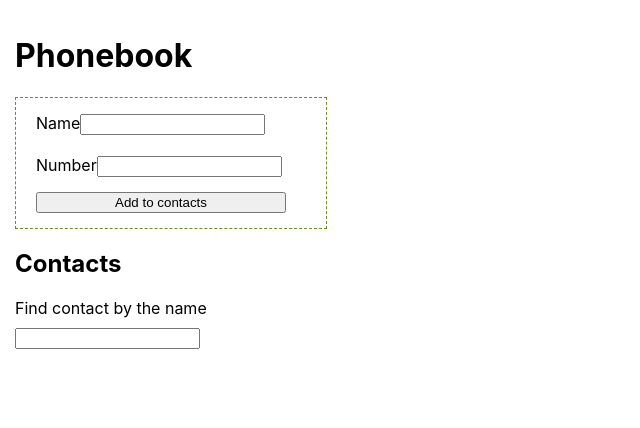
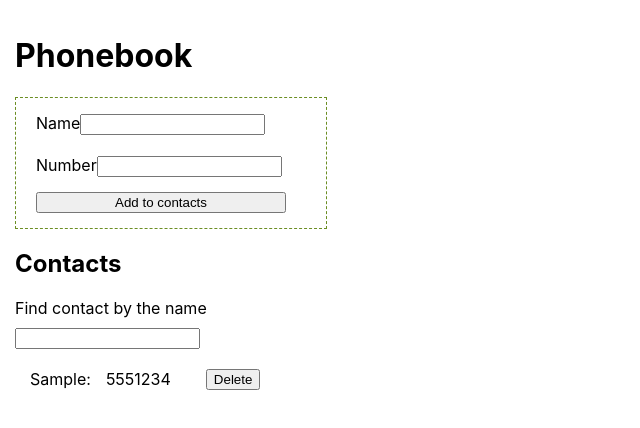
Before and after one commit to IhorShvydkyi/goit-react-hw-06-phonebook, a React (Create React App) app: page / in a window 1280 px wide. Both pictures are taken after typing "Sample", "5551234" into the empty fields and a click on the button "Add to contacts". Shown: the top 428 px of the page, without its empty margins (0-640 px from the left). Built offline with nearby package versions, Linux system fonts and the light colour scheme.

Commit message:
contacts list

```diff
--- a/src/App.js
+++ b/src/App.js
@@ -1,57 +1,50 @@
-import { useState, useEffect } from "react";
+// import { useState, useEffect } from 'react'
 import { Container } from "./App.styled";
 import Form from "./components/Form/Form";
 import Filter from "./components/Filter/Filter";
 import ContactList from "./components/Contacts/ContactList";
 
 export default function App() {
-  const [contacts, setContacts] = useState(
-    JSON.parse(localStorage.getItem("contacts")) ?? []
-  );
+  // const [contacts, setContacts] = useState(
+  // 	JSON.parse(localStorage.getItem('contacts')) ?? []
+  // )
 
-  const [filter, setFilter] = useState("");
+  // const [filter, setFilter] = useState('')
 
-  useEffect(() => {
-    localStorage.setItem("contacts", JSON.stringify(contacts));
-  }, [contacts]);
+  // useEffect(() => {
+  // 	localStorage.setItem('contacts', JSON.stringify(contacts))
+  // }, [contacts])
 
-  const onSubmitContactForm = (data) => {
-    if (contacts.find((contact) => contact.name === data.name)) {
-      alert(`${data.name} is already in contacts.`);
-    } else {
-      setContacts((prevContacts) => [data, ...prevContacts]);
-    }
-  };
+  // const onSubmitContactForm = (data) => {
+  // 	if (contacts.find((contact) => contact.name === data.name)) {
+  // 		alert(`${data.name} is already in contacts.`)
+  // 	} else {
+  // 		setContacts((prevContacts) => [data, ...prevContacts])
+  // 	}
+  // }
 
-  const handleContactsFilter = (e) => {
-    setFilter(e.target.value);
-  };
+  // const handleContactsFilter = (e) => {
+  // 	setFilter(e.target.value)
+  // }
 
-  const getVisibleContacts = () => {
-    const filterNormalize = filter.toLowerCase();
-    return contacts.filter((contact) => {
-      return contact.name.toLowerCase().includes(filterNormalize);
-    });
-  };
+  // const getVisibleContacts = () => {
+  // 	const filterNormalize = filter.toLowerCase()
+  // 	return contacts.filter((contact) => {
+  // 		return contact.name.toLowerCase().includes(filterNormalize)
+  // 	})
+  // }
 
-  const toDeleteContact = (contactId) => {
-    setContacts(contacts.filter((contact) => contact.id !== contactId));
-  };
+  // const toDeleteContact = (contactId) => {
+  //   setContacts(contacts.filter((contact) => contact.id !== contactId));
+  // };
 
   return (
     <Container>
       <h1>Phonebook</h1>
       <Form />
       <h2>Contacts</h2>
-      <Filter onChange={handleContactsFilter} value={filter} />
-      {getVisibleContacts().length === 0 && filter.length > 0 ? (
-        <p>No results for your search</p>
-      ) : (
-        <ContactList
-          contacts={getVisibleContacts()}
-          toDeleteContact={toDeleteContact}
-        />
-      )}
+      <Filter />
+      <ContactList />
     </Container>
   );
 }
--- a/src/components/Contacts/ContactList.js
+++ b/src/components/Contacts/ContactList.js
@@ -1,20 +1,39 @@
-import ContactItem from "./ContatctItem";
-import PropTypes from "prop-types";
-import { ContactListStyled } from "./ContactList.styled";
-function ContactList({ contacts, toDeleteContact }) {
+import { useDispatch, useSelector } from "react-redux";
+import actions from "../../redux/actions";
+import {
+  ContactListStyled,
+  ContactItem,
+  Number,
+  DeleteBtn,
+} from "./ContactList.styled";
+
+const ContactsList = () => {
+  const dispatch = useDispatch();
+
+  const contacts = useSelector((state) => {
+    const { filter, items } = state.contacts;
+    const normalizedFilter = filter.toLowerCase();
+    const filteredContacts = items.filter((item) =>
+      item.name.toLowerCase().includes(normalizedFilter)
+    );
+    return filteredContacts;
+  });
+
+  const onDelete = (id) => dispatch(actions.deleteContact(id));
+
   return (
     <ContactListStyled>
-      {contacts.map(({ id, name, number }) => (
-        <ContactItem
-          key={id}
-          id={id}
-          name={name}
-          number={number}
-          toDeleteContact={toDeleteContact}
-        />
+      {contacts.map((contact) => (
+        <ContactItem key={contact.id}>
+          <Number>{contact.name}:</Number>
+          <Number>{contact.number}</Number>
+          <DeleteBtn type="button" onClick={() => onDelete(contact.id)}>
+            Delete
+          </DeleteBtn>
+        </ContactItem>
       ))}
     </ContactListStyled>
   );
-}
+};
 
-export default ContactList;
+export default ContactsList;
--- a/src/components/Contacts/ContactList.styled.js
+++ b/src/components/Contacts/ContactList.styled.js
@@ -5,3 +5,14 @@ export const ContactListStyled = styled.ul`
   width: 300px;
   padding-left: 0;
 `;
+export const ContactItem = styled.li`
+  display: flex;
+  margin-bottom: 15px;
+`;
+
+export const Number = styled.span`
+  margin-left: 15px;
+`;
+export const DeleteBtn = styled.button`
+  margin-left: 35px;
+`;
--- a/src/components/Contacts/ContatctItem.js
+++ /dev/null
@@ -1,26 +0,0 @@
-import PropTypes from "prop-types";
-import { ContactItemStyled, Number, DeleteBtn } from "./ContatctItem.styled";
-
-function ContactItem({ name, number, id, toDeleteContact }) {
-  return (
-    <ContactItemStyled>
-      {name}: <Number>{number}</Number>
-      <DeleteBtn
-        onClick={() => {
-          toDeleteContact(id);
-        }}
-        type="button"
-      >
-        Delete
-      </DeleteBtn>
-    </ContactItemStyled>
-  );
-}
-export default ContactItem;
-
-ContactItem.propTypes = {
-  id: PropTypes.string,
-  name: PropTypes.string,
-  number: PropTypes.string,
-  onDeleteContact: PropTypes.func,
-};
--- a/src/components/Contacts/ContatctItem.styled.js
+++ /dev/null
@@ -1,14 +0,0 @@
-import styled from "@emotion/styled";
-
-export const ContactItemStyled = styled.li`
-  display: flex;
-  margin-bottom: 15px;
-`;
-
-export const Number = styled.span`
-  margin-left: 15px;
-`;
-
-export const DeleteBtn = styled.button`
-  margin-left: 35px;
-`;
--- a/src/components/Filter/Filter.js
+++ b/src/components/Filter/Filter.js
@@ -1,23 +1,19 @@
 import { useSelector, useDispatch } from "react-redux";
-import { v4 as uuidv4 } from "uuid";
 import actions from "../../redux/actions";
 import PropTypes from "prop-types";
 import { FilterStyled, Label, Input } from "./Filter.styled";
 
 const Filter = () => {
-  const filterInputId = uuidv4();
-
   const value = useSelector((state) => state.contacts.filter);
   const dispatch = useDispatch();
 
   return (
     <FilterStyled>
-      <Label htmlFor={filterInputId}>Find contact by the name</Label>
+      <Label>Find contact by the name</Label>
       <Input
         type="text"
         name="filter"
         value={value}
-        id={filterInputId}
         onChange={(e) => {
           dispatch(actions.filterContact(e.target.value));
         }}
--- a/src/redux/reducer.js
+++ b/src/redux/reducer.js
@@ -5,7 +5,7 @@ import actions from "./actions";
 const items = createReducer([], {
   [actions.addContact]: (state, actions) => [actions.payload, ...state],
   [actions.deleteContact]: (state, actions) => [
-    state.filter((contact) => contact.id !== actions.payload),
+    state.filter(({ id }) => id !== actions.payload),
   ],
 });
 
--- a/src/redux/store.js
+++ b/src/redux/store.js
@@ -1,4 +1,8 @@
-import { configureStore, getDefaultMiddleware } from "@reduxjs/toolkit";
+import {
+  configureStore,
+  getDefaultMiddleware,
+  combineReducers,
+} from "@reduxjs/toolkit";
 import {
   persistStore,
   persistReducer,
@@ -16,7 +20,12 @@ import reducer from "./reducer";
 const contactsPersistConfig = {
   key: "contacts",
   storage,
+  blacklist: ["filter"],
 };
+
+const rootReducer = combineReducers({
+  contacts: persistReducer(contactsPersistConfig, reducer),
+});
 
 const middleware = [
   ...getDefaultMiddleware({
@@ -28,7 +37,7 @@ const middleware = [
 ];
 
 const store = configureStore({
-  reducer: { contacts: persistReducer(contactsPersistConfig, reducer) },
+  reducer: rootReducer,
   devTools: process.env.NODE_ENV === "development",
   middleware,
 });
```
Also changed, not shown: 2 other files (tests, documents, lock files or other folders).
